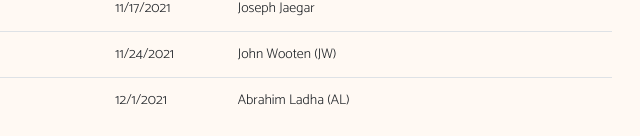
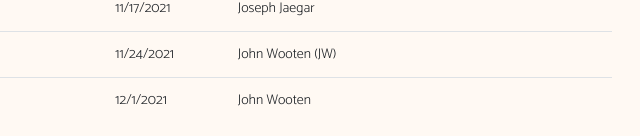
Before and after one commit to gtciphertech/gtciphertech.github.io, a plain HTML site: page schedule.html in a window 1280 px wide. Shown: the part 662-798 px from the top of the page, 583-1223 px from the left. Drawn offline with nearby package versions, Linux system fonts and the light colour scheme.

Commit message:
Update schedule.html

```diff
--- a/schedule.html
+++ b/schedule.html
@@ -126,7 +126,7 @@
 
       <td>Seminar</td>
       <td>12/1/2021</td>
-      <td>Abrahim Ladha (AL)</td>
+      <td>John Wooten</td>
       <td> </td>
     </tr>
   </tbody>
```
